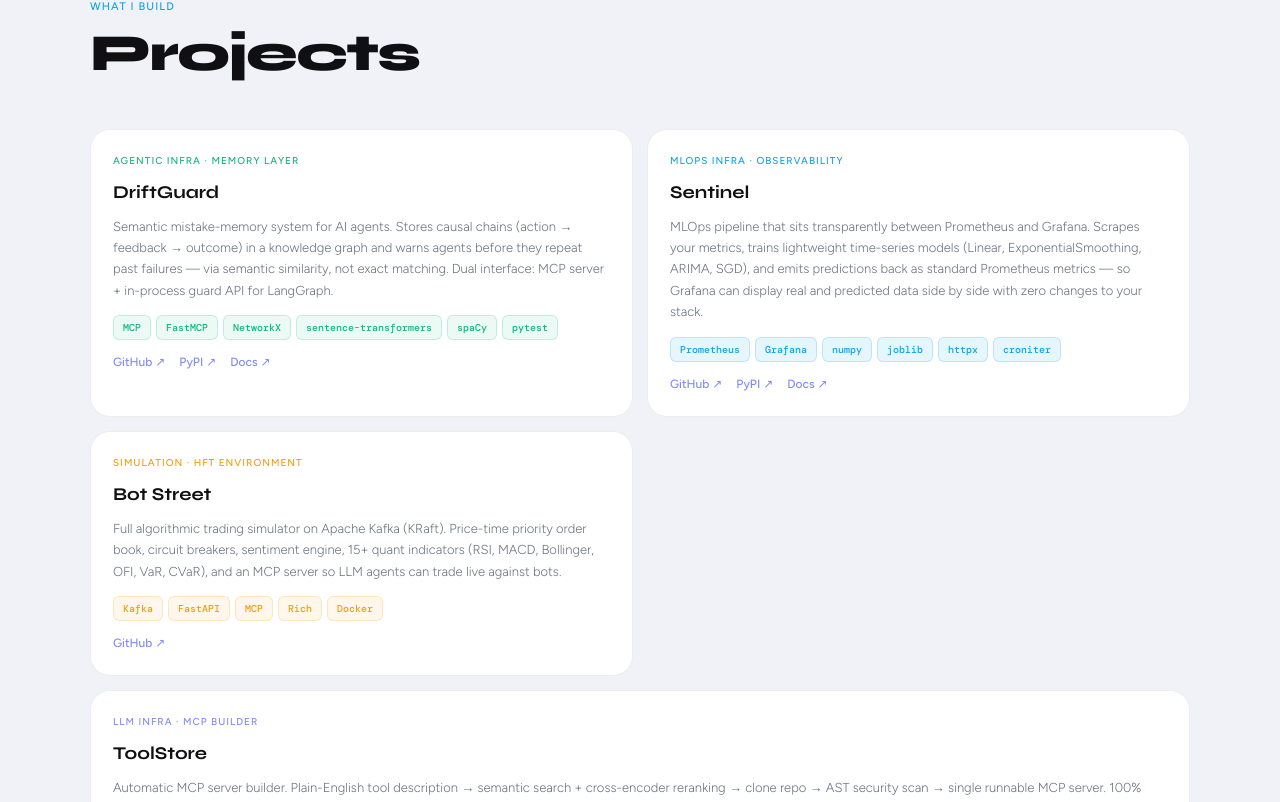
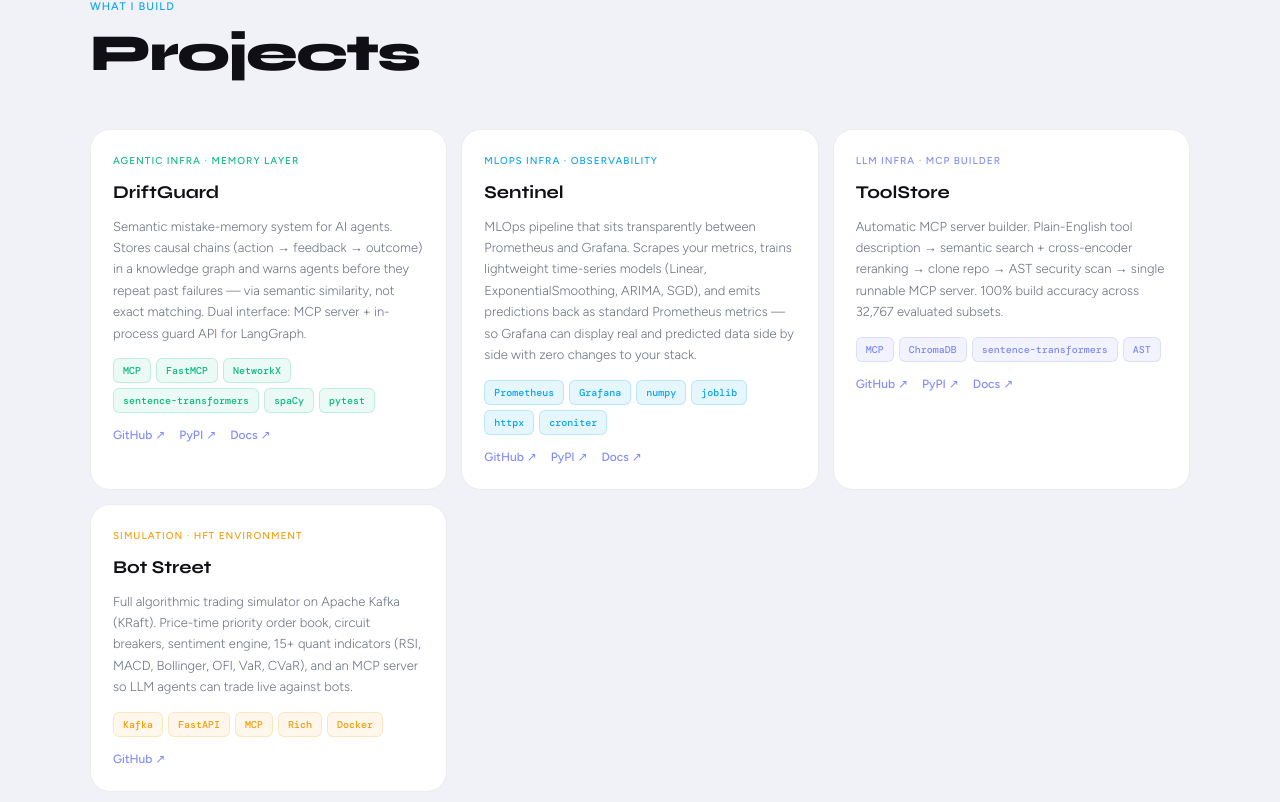
Before and after one commit to sujal-maheshwari2004/personalPortfolio, a React (Vite) app: page / in a window 1280 px wide. Shown: the part 1578-2380 px from the top of the page. Built offline with nearby package versions, Linux system fonts and the light colour scheme.

Commit message:
Add 'narrow' prop to ProjectCard and adjust usage

```diff
--- a/src/components/Projects.jsx
+++ b/src/components/Projects.jsx
@@ -8,10 +8,10 @@
   indigo: { tag: "tag-indigo", lbl: "lbl-indigo"  },
 };
 
-function ProjectCard({ project, wide, full }) {
+function ProjectCard({ project, wide, full, narrow }) {
   const ac = accentMap[project.accent] || accentMap.blue;
   return (
-    <div className={`proj-card ${wide ? "proj-wide" : ""} ${full ? "proj-full" : ""} accent-${project.accent}`}>
+    <div className={`proj-card ${wide ? "proj-wide" : ""} ${full ? "proj-full" : ""} ${narrow ? "proj-narrow" : ""} accent-${project.accent}`}>
       <div className={`proj-lbl ${ac.lbl}`}>{project.category}</div>
       <h3 className="proj-name">{project.name}</h3>
       <p className="proj-desc">{project.description}</p>
@@ -68,7 +68,7 @@
 }
 
 export default function Projects() {
-  const [driftguard, sentinel, librarian, botstreet, toolstore, peakpulse, newscheck] = projects;
+  const [driftguard, sentinel, toolstore, librarian, botstreet, peakpulse, newscheck] = projects;
 
   return (
     <section id="projects" className="section section-dark">
@@ -77,20 +77,18 @@
         <h2 className="section-title">Projects</h2>
 
         <div className="proj-bento">
-          {/* Row 1 — PyPI packages with live docs: equal priority, three wide cards */}
-          <ProjectCard project={driftguard} wide />
-          <ProjectCard project={sentinel} wide />
-          <ProjectCard project={toolstore} wide />
+          {/* Row 1 — DriftGuard, Sentinel, ToolStore, BotStreet each span 3 = 12 */}
+          <ProjectCard project={driftguard} narrow />
+          <ProjectCard project={sentinel} narrow />
+          <ProjectCard project={toolstore} narrow />
+          <ProjectCard project={botstreet} narrow />
 
-          {/* Row 2 — Librarian full width: research depth deserves the space */}
+          {/* Row 2 — Librarian full 12-col width */}
           <ProjectCard project={librarian} full />
 
-          {/* Row 3 — Bot Street wide: high technical depth even without deployment */}
-          <ProjectCard project={botstreet} wide />
-
-          {/* Row 4 — remaining two */}
-          <ProjectCard project={peakpulse} />
-          <ProjectCard project={newscheck} />
+          {/* Row 3 — PeakPulse + NewsCheck span 6 each = 12 */}
+          <ProjectCard project={peakpulse} wide />
+          <ProjectCard project={newscheck} wide />
         </div>
       </div>
     </section>
```
